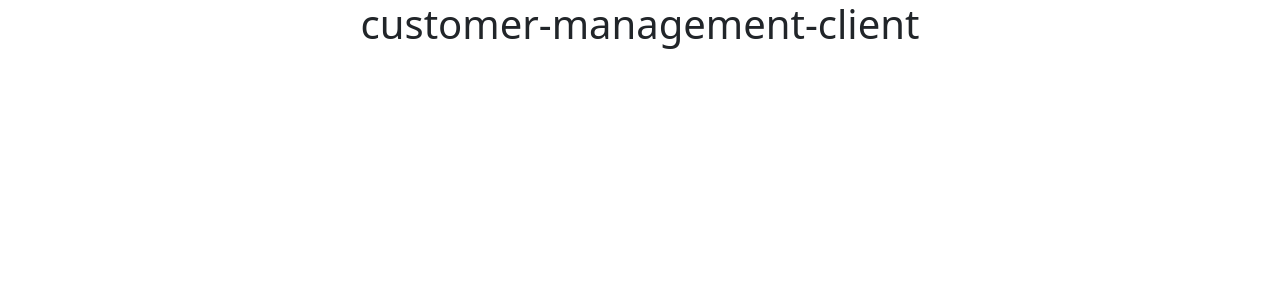
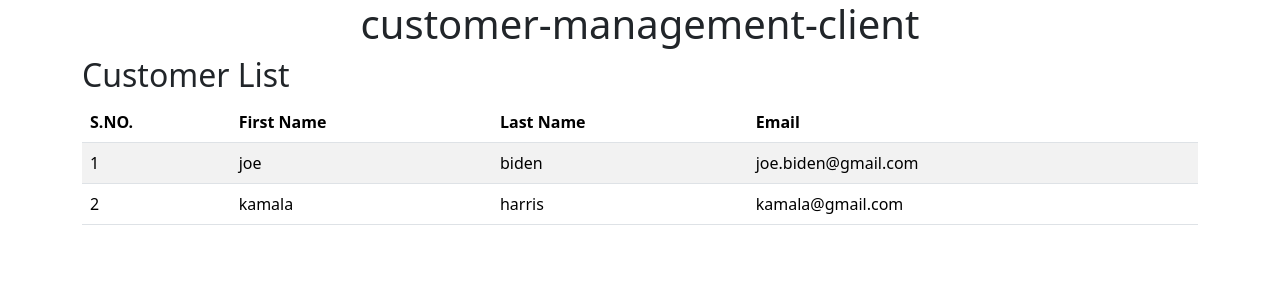
Before and after one commit to maharjan-works/customer-management-client, an Angular app: page / in a window 1280 px wide. Shown: the top 300 px of the page. Built offline with nearby package versions, Linux system fonts and the light colour scheme.

Commit message:
component customer-list created

```diff
--- a/src/app/app.component.html
+++ b/src/app/app.component.html
@@ -1 +1,4 @@
 <h1 class="text-center">{{title}}</h1>
+<div class = "container">
+    <app-customer-list></app-customer-list>
+</div>
--- a/src/app/app.module.ts
+++ b/src/app/app.module.ts
@@ -3,10 +3,13 @@ import { BrowserModule } from '@angular/platform-browser';
 
 import { AppRoutingModule } from './app-routing.module';
 import { AppComponent } from './app.component';
+import { CustomerListComponent } from './customer-list/customer-list.component';
+
 
 @NgModule({
   declarations: [
-    AppComponent
+    AppComponent,
+    CustomerListComponent
   ],
   imports: [
     BrowserModule,
--- /dev/null
+++ b/src/app/customer-list/customer-list.component.html
@@ -0,0 +1,19 @@
+<h2>Customer List</h2>
+<table class="table table-striped">
+    <thead>
+        <tr>
+            <th>S.NO.</th>
+            <th>First Name</th>
+            <th>Last Name</th>
+            <th>Email</th>
+        </tr>
+    </thead>
+    <tbody>
+        <tr *ngFor = "let customer of customers, let idx = index">
+            <td>{{idx+1}}</td>
+            <td>{{customer.firstName}}</td>
+            <td>{{customer.lastName}}</td>
+            <td>{{customer.email}}</td>
+        </tr>
+    </tbody>
+</table>
--- /dev/null
+++ b/src/app/customer-list/customer-list.component.ts
@@ -0,0 +1,32 @@
+import { Component, OnInit } from '@angular/core';
+import { Customer } from '../customer';
+
+@Component({
+  selector: 'app-customer-list',
+  templateUrl: './customer-list.component.html',
+  styleUrls: ['./customer-list.component.css']
+})
+export class CustomerListComponent implements OnInit {
+
+  customers: Customer[] = [];
+
+  constructor() { }
+
+  ngOnInit(): void {
+    this.customers = [
+      {
+          "customerId": 101,
+          "firstName": "joe",
+          "lastName": "biden",
+          "email": "joe.biden@gmail.com"
+      },
+      {
+          "customerId": 102,
+          "firstName": "kamala",
+          "lastName": "harris",
+          "email": "kamala@gmail.com"
+      }
+  ];
+  }
+
+}
```
Also changed, not shown: src/app/customer-list/customer-list.component.css (added), 1 other file (tests, documents, lock files or other folders).
